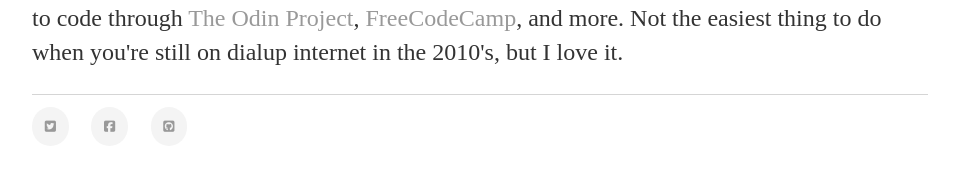
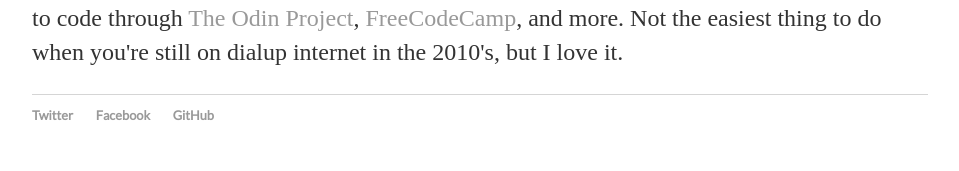
Before and after one commit to morrisa-n/morrisa-n.github.io, a Jekyll site: the page built from about/index.html, in a window 1280 px wide. Shown: the part 380-551 px from the top of the page, without its empty margins (160-1119 px from the left). Built offline with Jekyll 4.4.1, drawn with Linux system fonts in a browser that asks for light colours; nearby versions of some CDN libraries.

Commit message:
HTML Changes

```diff
--- a/_layouts/default.html
+++ b/_layouts/default.html
@@ -4,7 +4,6 @@
         <title>{{ page.title }}</title>
         <link rel="stylesheet" type="text/css" href="/css/main.css">
         <link href="https://fonts.googleapis.com/css?family=Abril+Fatface|Lato" rel="stylesheet">
-        <script src="https://use.fontawesome.com/ea545d6b00.js"></script>
 
     </head>
     <body>
@@ -22,9 +21,9 @@
             </div><!-- /.container -->
         <footer>
             <ul>
-                <li><a href="http://twitter.com/themorrisacode"><i class="fa fa-twitter-square" aria-hidden="true" title="Twitter"></i></a></li>
-                <li><a href="https://www.facebook.com/misspelledmorrisa"><i class="fa fa-facebook-square" aria-hidden="true" title="Facebook"></i></a></li>
-                <li><a href="https://github.com/morrisa-n"><i class="fa fa-github-square" aria-hidden="true" title="GitHub"></i></a></li>
+                <li><a href="http://twitter.com/themorrisacode">Twitter</a></li>
+                <li><a href="https://www.facebook.com/misspelledmorrisa">Facebook</a></li>
+                <li><a href="https://github.com/morrisa-n">GitHub</a></li>
             </ul>
         </footer>
     </body>
```
